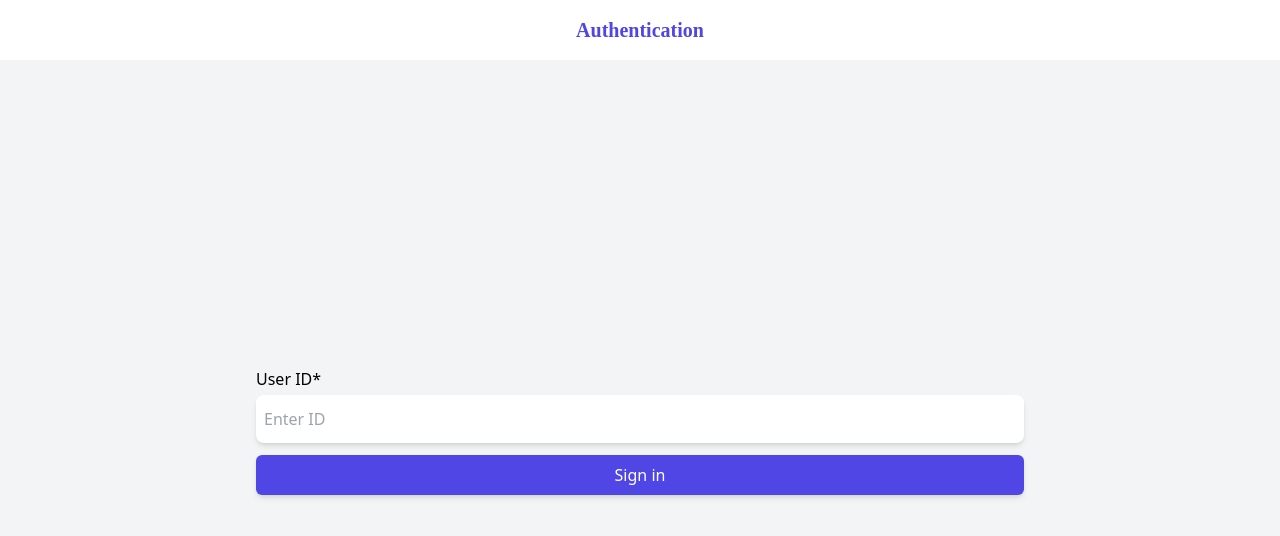
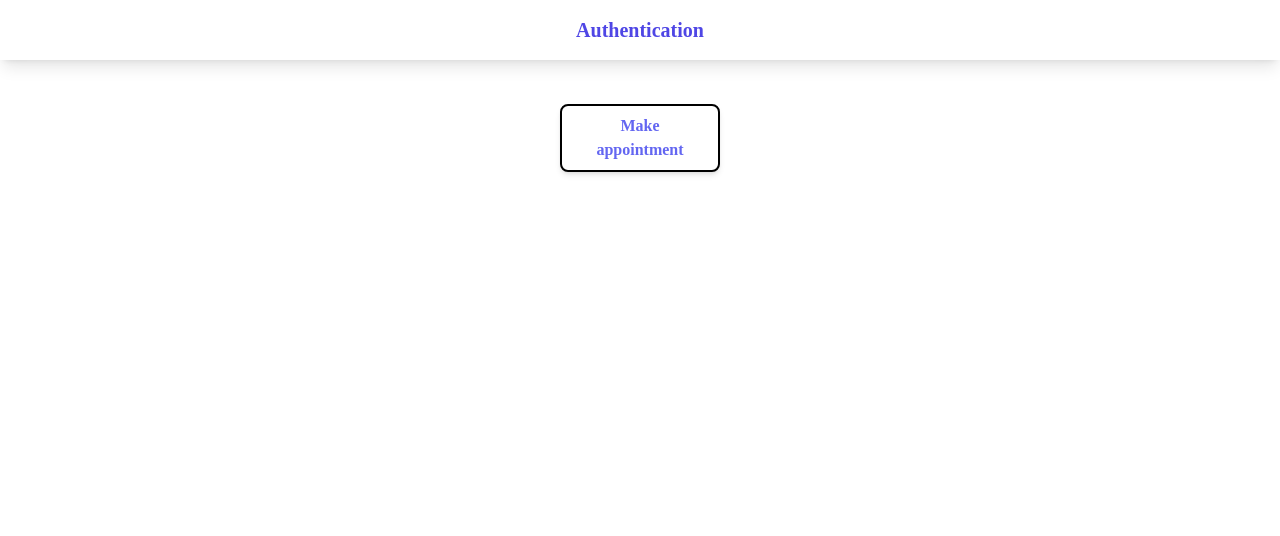
Before and after one commit to MASKADEV/YouCode-Cabinet-Frontend, a React (Create React App) app: page / in a window 1280 px wide. Shown: the top 536 px of the page. Built offline with nearby package versions, Linux system fonts and the light colour scheme.

Commit message:
add appointment form

```diff
--- a/src/App.tsx
+++ b/src/App.tsx
@@ -11,8 +11,9 @@ function App() {
       <NavBar />
       <BrowserRouter>
         <Routes>
-          <Route path='/appointment' element= { <Home/> } />
-          <Route path='/' element= { <Auth/> } />
+          {/* <Route path='/appointment' element= { <Home/> } /> */}
+          {/* <Route path='/' element= { <Auth/> } /> */}
+          <Route path='/' element= { <Home/> } />
         </Routes>
       </BrowserRouter>
     </div>
--- /dev/null
+++ b/src/components/FormAppointment.tsx
@@ -0,0 +1,38 @@
+import React, { useState } from 'react'
+
+
+const FormAppointment = () => {
+
+    const [date, setDate] = useState<string>("");
+    const [services, setServices] = useState<string>("");
+    const [time, setTime] = useState<string>("");
+    const [show, setshow] = useState(false);
+
+  return (
+    <div className={`flex-col font-[Poppins] relative items-center flex`}>
+        <h1 onClick={() => {setshow(!show)}} className='hover:cursor-pointer shadow-md text-center text-1xl text-indigo-500 font-semibold px-4 py-2 bg-white rounded-lg border-2 border-black w-[10rem]'>Make appointment</h1>
+        <div className={`${show ? 'flex' : 'hidden'} absolute top-[10rem] px-4 py4 md:w-[80%] w-[60%] max-w-[500px] rounded-xl shadow-xl  md:h-[35rem] h-[25rem] bg-white border-2 border-gray-100`}>
+            <form action="" className='flex flex-col items-center w-full h-full justify-center '>
+                <input type="date" className='w-[220px] py-2 px-2 border-2 border-gray-200 shadow-sm rounded-md' />
+                <select onChange={(e) => {setServices(e.target.value)}} className='w-[220px] mt-4 py-2 border-2 border-gray-200 shadow-sm rounded-md px-1' name="" id="">
+                    <option value="Teeth Cleanings">Teeth Cleanings</option>
+                    <option value="Tooth Extractions">Tooth Extractions</option>
+                    <option value="Teeth Whitening">Teeth Whitening</option>
+                </select>
+                <select onChange={(e) => {setServices(e.target.value)}} className='w-[220px] mt-4 py-2 border-2 border-gray-200 shadow-sm rounded-md px-1' name="" id="">
+                    <option value="08:00">08:00</option>
+                    <option value="08:00">09:00</option>
+                    <option value="08:00">10:00</option>
+                    <option value="08:00">11:00</option>
+                    <option value="08:00">14:00</option>
+                    <option value="08:00">15:00</option>
+                    <option value="08:00">16:00</option>
+                </select>
+                <button className='bg-indigo-600 text-white px-4 shadow-md py-2 mt-3 rounded-md w-[200px] mt-4'>Book</button>
+            </form>
+        </div>
+    </div>
+  )
+}
+
+export default FormAppointment
--- a/src/views/Home/Home.tsx
+++ b/src/views/Home/Home.tsx
@@ -1,8 +1,13 @@
-import React from 'react'
+import React, {useState} from 'react'
+import FormAppointment from '../../components/FormAppointment'
 
 const Home = () => {
+
   return (
-    <div>Home</div>
+    <div className='mt-11'>
+        <FormAppointment />
+        <div></div>
+    </div>
   )
 }
 
```
